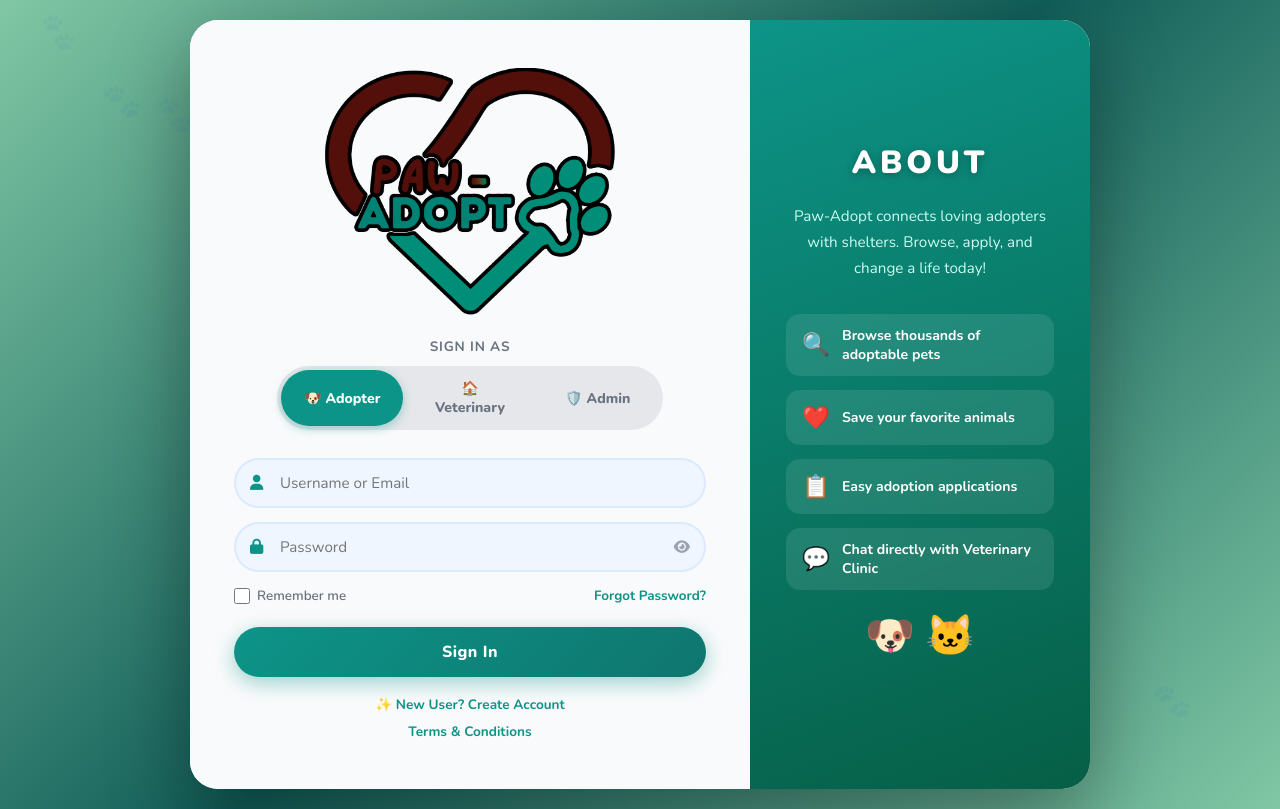
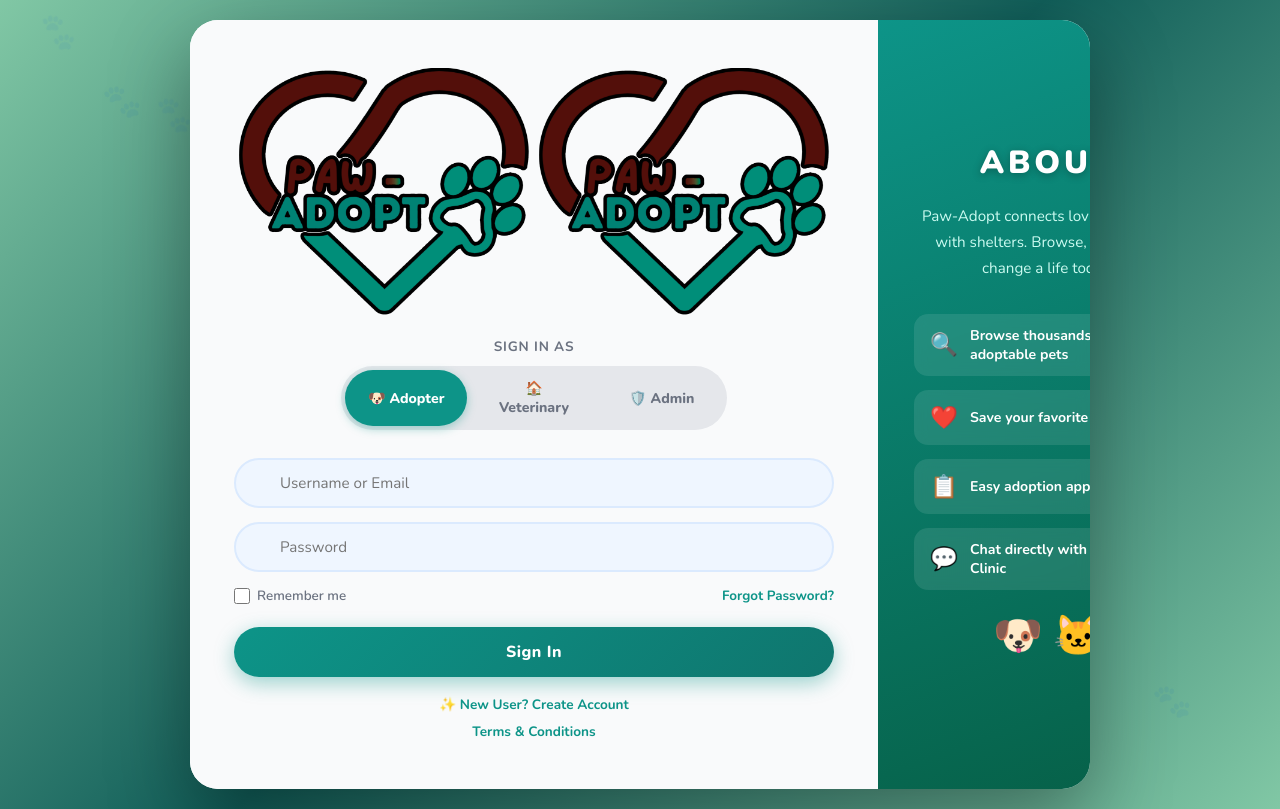
Before and after one commit to itjohnred-bit/PawAdopt, a PHP site: page /PawAdopt/ in a window 1280 px wide. Run offline with PHP 8.4, Linux system fonts and the light colour scheme; data comes from the database, SQL or seed files in the repository.

Commit message:
Update index.php

```diff
--- a/index.php
+++ b/index.php
@@ -34,7 +34,7 @@ $urlError = $_GET['error'] ?? '';
     <meta name="viewport" content="width=device-width, initial-scale=1.0">
     <title>PAWAdopt – Find Your Forever Friend</title>
     <link rel="stylesheet" href="/PawAdopt/assets/css/auth.css">
-    <link rel="stylesheet" href="https://cdnjs.cloudflare.com/ajax/libs/font-awesome/6.5.0/css/all.min.css">
+    <link rel="stylesheet" href="assets/css/auth.css">
     <link href="https://fonts.googleapis.com/css2?family=Nunito:wght@400;600;700;800;900&display=swap" rel="stylesheet">
 </head>
 <body class="auth-body">
@@ -59,6 +59,7 @@ $urlError = $_GET['error'] ?? '';
         <div class="auth-panel active" id="loginPanel">
             <div class="auth-logo">
                 <img src="assets/images/Paw-Adopt Logo.png" alt="Paw-Adopt Logo">
+                <img src="./assets/images/Paw-Adopt Logo.png" alt="Paw-Adopt Logo">
             </div>
 
             <?php if ($urlError === 'unauthorized'): ?>
@@ -186,6 +187,8 @@ $urlError = $_GET['error'] ?? '';
 </div>
 
 <script src="/PawAdopt/assets/js/auth.js" defer></script>
+
+<script src="assets/js/auth.js" defer></script>
 <script>
 function showTerms() {
     document.getElementById('termsModal').style.display = 'flex';
```
